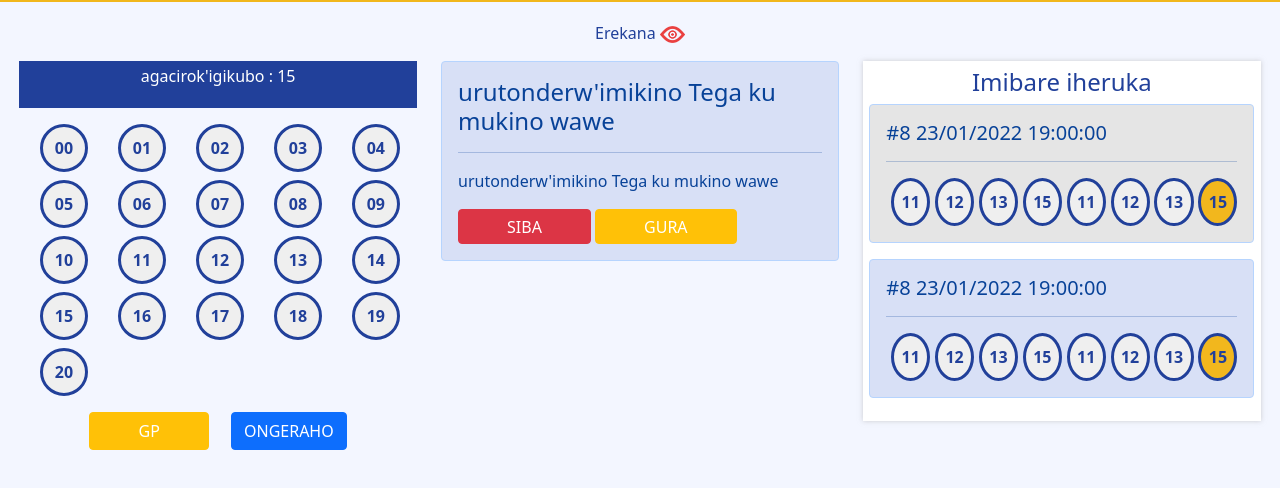
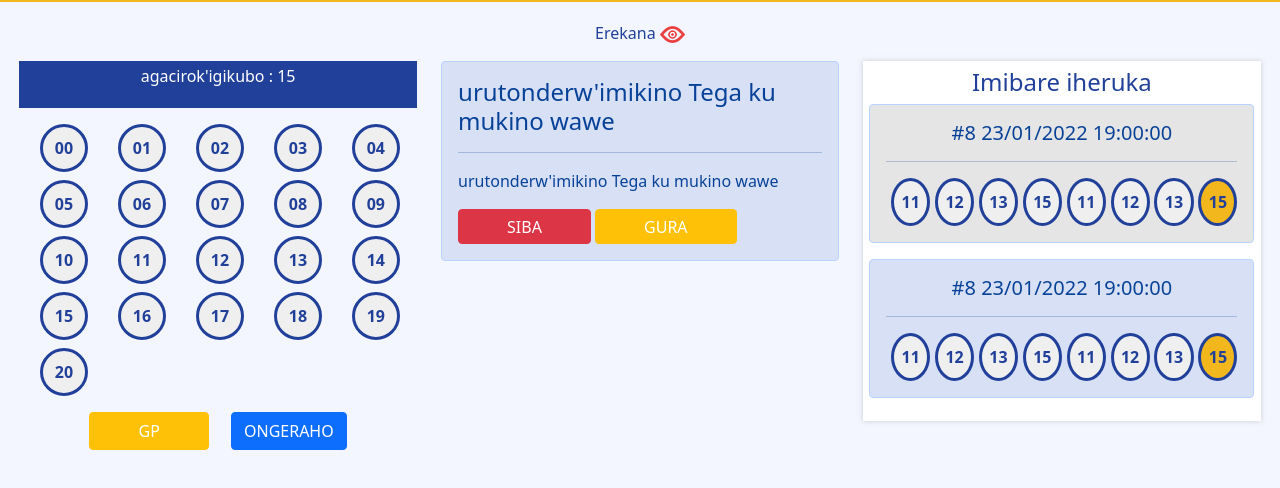
Before and after one commit to benshidanny11/iteme-bet, a plain HTML site: page index.html in a window 1280 px wide. Shown: the part 78-566 px from the top of the page. Drawn offline with nearby package versions, Linux system fonts and the light colour scheme.

Commit message:
Correct data

```diff
--- a/styles/main.css
+++ b/styles/main.css
@@ -8,7 +8,7 @@ body {
   width: 100%;
   height: 100vh;
   overflow: auto;
-  box-shadow: 0 0 5px rgba(181, 181, 181, 0.65);
+  box-shadow: 0 0 3px rgba(181, 181, 181, 0.65);
 }
 
 .content-container {
@@ -146,3 +146,7 @@ ul> .alert-primary:nth-child(odd) {
 .d-flex>h5 {
     margin-left: 2rem;
 }
+
+.item-title {
+    text-align: center;
+}
```
